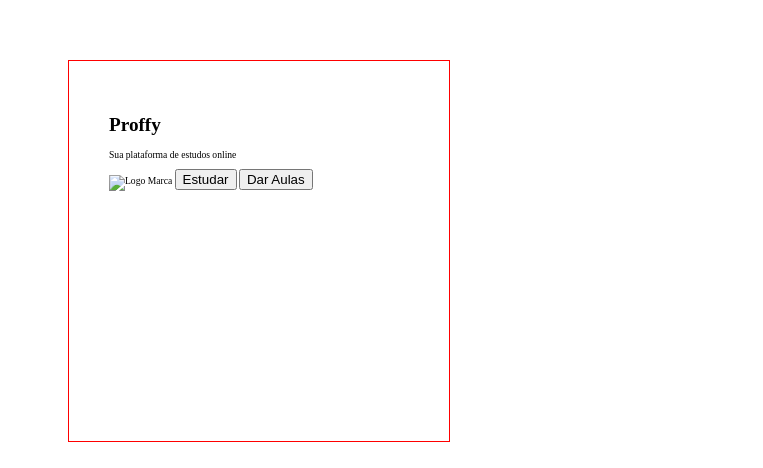
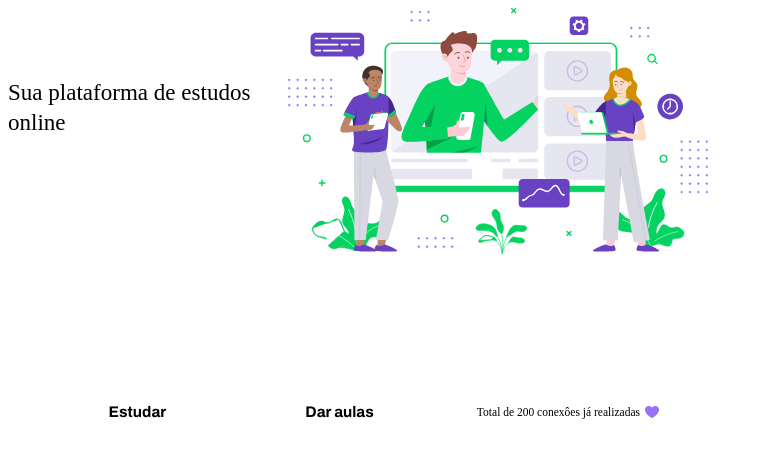
Before and after one commit to MarceloTadini/Proffy, a plain HTML site: page index.html in a window 1280 px wide. Shown: the whole page, without its empty margins (0-763 px from the left). Drawn offline with Linux system fonts and the light colour scheme.

Commit message:
Update index.html

```diff
--- a/index.html
+++ b/index.html
@@ -4,21 +4,39 @@
     <meta charset="UTF-8">
     <meta name="viewport" content="width=device-width, initial-scale=1.0">
     <title>Proffy | Sua plataforma de estudos online</title>
-    <link rel="stylesheet" href="style.css">
+    <link rel="stylesheet" href="styles/main.css">
+    <link rel="stylesheet" href="styles/partials/page-landing.css">
+
+    <link href="https://fonts.googleapis.com/css2?family=Archivo:wght@400;700&amp;family=Poppins:wght@400;600&amp;display=swap" rel="stylesheet">
 
     </style>
 </head>
 <body id="page-landing">
 
     <div id="container">
-        <h1 >Proffy</h1>
+        <div class="logo-container">
+            <img src="/images/logo.svg" alt="Proffy">
+            <h2>Sua plataforma de estudos online</h2>
+        </div>
 
-        <p>Sua plataforma de estudos online</p>
+        <img class="hero-image" src="/images/landing.svg" alt="Plataforma de estudos">
 
-        <img src="" alt="Logo Marca">
+        <div class="buttons-container">
+            <a class="study" href="/study.html">
+                <img src="/images/icons/study.svg" alt="Estudar">
+                Estudar
+            </a>
+            <a class="give-classes" href="give-classes.html">
+                <img src="/images/icons/give-classes.svg" alt="Dar aulas">
+                Dar aulas
+            </a>
+        </div>
 
-        <button>Estudar</button>
-        <button>Dar Aulas</button>
+        <p class="total-conections">
+            Total de 200 conexôes já realizadas
+            <img src="/images/icons/purple-heart.svg" alt="Coração roxo">
+        </p>
+
     </div>
 
 
```
